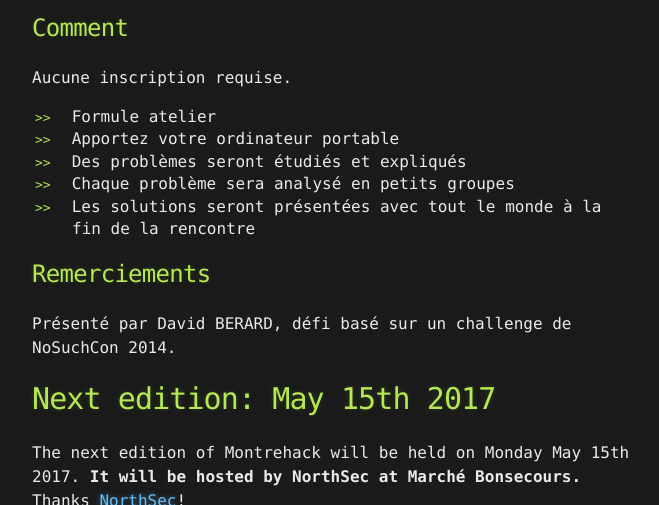
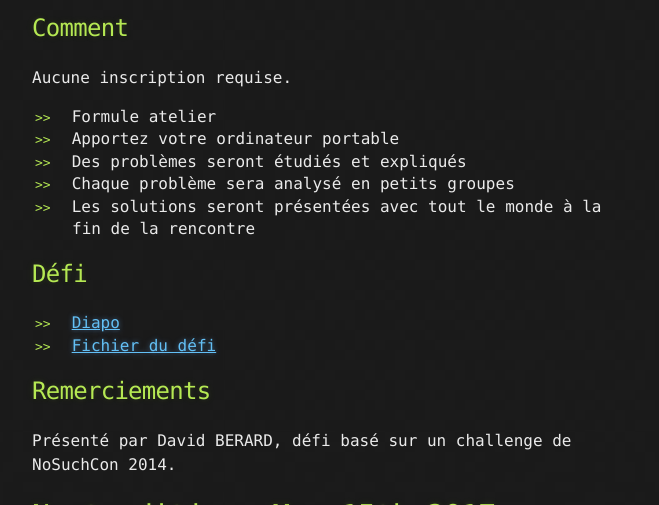
Before and after one commit to montrehack/montrehack.github.com, a Jekyll site: the page built from index.md, in a window 1280 px wide and 900 px high, scrolled down 1697 px, cut to the strip 0-505 px from the top of the window. Shown: the whole strip, without its empty margins (308-967 px from the left). Built offline with Jekyll 4.4.1, drawn with Linux system fonts in a browser that asks for light colours; comment, search, counter and statistics services are not loaded; some of the changed text lies outside the part shown.

Commit message:
Add slides and challenge of May 2017 event

```diff
--- a/index.md
+++ b/index.md
@@ -51,6 +51,11 @@ Aucune inscription requise.
 * Des problèmes seront étudiés et expliqués
 * Chaque problème sera analysé en petits groupes
 * Les solutions seront présentées avec tout le monde à la fin de la rencontre
+
+## Défi
+
+* [Diapo](http://0x1.fr/montrehack-slides.tar.gz)
+* [Fichier du défi](http://0x1.fr/montrehack-chall.zip)
 
 ## Remerciements
 
```
Also changed, not shown: other parts of index.md (+5 -0 lines).
